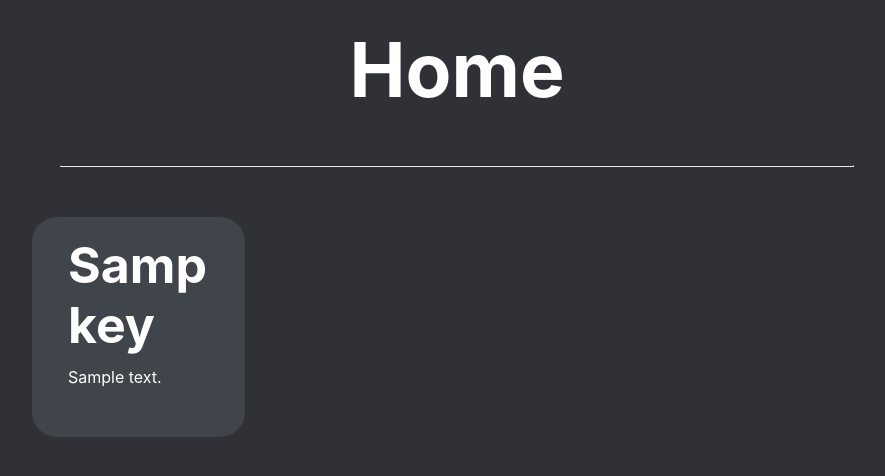
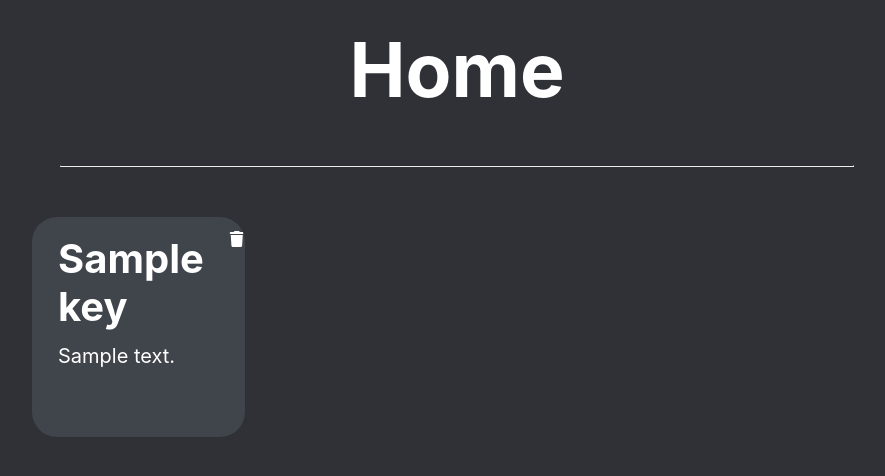
Before and after one commit to Anonymouseyy/nanotebook, a Flask app: template templates/index.html in a window 1280 px wide. Shown: the part 74-550 px from the top of the page, without its empty margins (183-1068 px from the left). Run offline with Flask 2, Linux system fonts and the light colour scheme; the template is opened without the code that fills it: most values are stand-ins (such as "Sample title", 1, 10 or a date in 2020); some libraries are stand-ins or nearby versions.

Commit message:
Cool UI added, now to make a modal and actually delete notes

```diff
--- a/main.py
+++ b/main.py
@@ -1,6 +1,7 @@
 import os
 from flask import Flask, flash, redirect, render_template, request, session, jsonify
 from flask_session import Session
+from jinja2.utils import markupsafe
 from tempfile import mkdtemp
 from werkzeug.exceptions import default_exceptions, HTTPException, InternalServerError
 from werkzeug.security import check_password_hash, generate_password_hash
@@ -67,7 +68,12 @@
         note = request.args.get("note")
         item = notes.get(note)
         content = get_file(item["file"]).decode()
-        return render_template("editor.html", note=item, content=content)
+
+        text = markupsafe.Markup(content)
+        text = text.replace('<form>', '&lt;form&gt;').replace('</form>', '&lt;/form&gt;')
+        text = text.replace('<script>', '&lt;script&gt;').replace('</script>', '&lt;/script&gt;')
+
+        return render_template("editor.html", note=item, content=text)
 
     if request.method == "POST":
         data = request.get_json()
--- a/static/styles.css
+++ b/static/styles.css
@@ -134,3 +134,42 @@
   display: table;
   clear: both;
 }
+
+.del {
+  position:absolute;
+  top: 10px;
+  left: 93%;
+}
+
+.p {
+  position: relative;
+  width: 100%;
+  height: 100%;
+}
+
+.notetitle {
+  text-align: left;
+  font-size: 40px;
+  margin: 10px 10px 10px 10px;
+}
+
+.notedesc {
+  text-align: left;
+  font-size: 20px;
+  margin: 10px 10px 10px 10px;
+  color: white;
+}
+
+.icon-btn {
+  background-color: transparent; /* Blue background */
+  border: none; /* Remove borders */
+  color: white; /* White text */
+  padding: 12px 16px; /* Some padding */
+  font-size: 16px; /* Set a font size */
+  cursor: pointer; /* Mouse pointer on hover */
+  padding: 0px;
+}
+
+.del-ico:hover {
+  color: #bc3c3c;
+}
--- a/templates/index.html
+++ b/templates/index.html
@@ -10,10 +10,13 @@
     <ol class="js-grid notes-grid group dribbles  container-fluid">
         {% for note in notes %}
         <li>
+            <div class="p">
+            <button class="icon-btn del" data-bs-html="true"><i class="fa-sharp fa-solid fa-trash del-ico"></i></button>
             <a href="/edit?note={{ note.key }}" methods="get" class="nav-link">
-                <h1>{{ note.key }}</h1>
-                <p>{{ note.description }}</p>
+                <h1 class="notetitle">{{ note.key }}</h1>
+                <p class="notedesc">{{ note.description }}</p>
             </a>
+            </div>
         </li>
         {% endfor %}
     </ol>
```
Also changed, not shown: templates/editor.html (+22 -17 lines).
